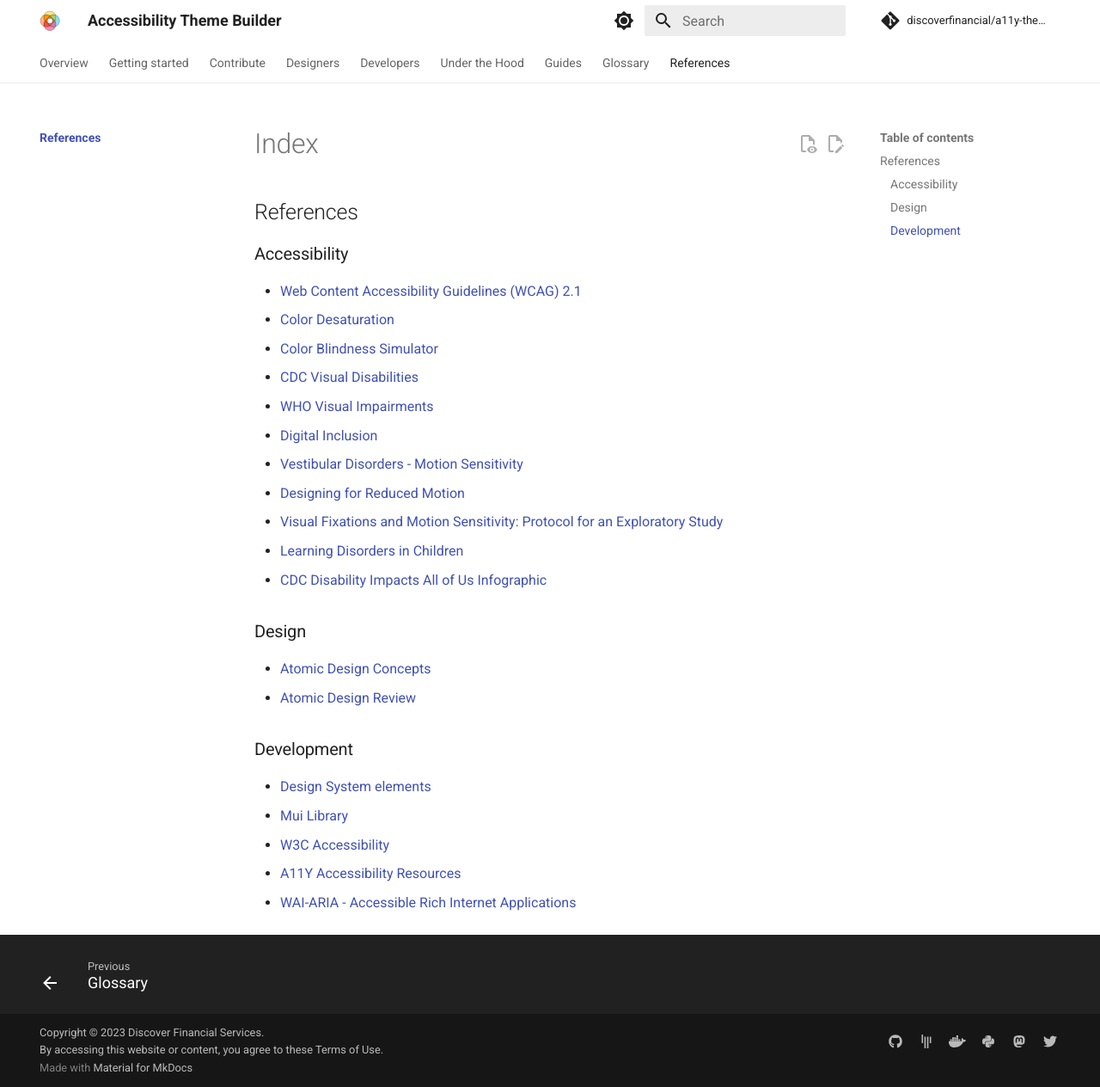
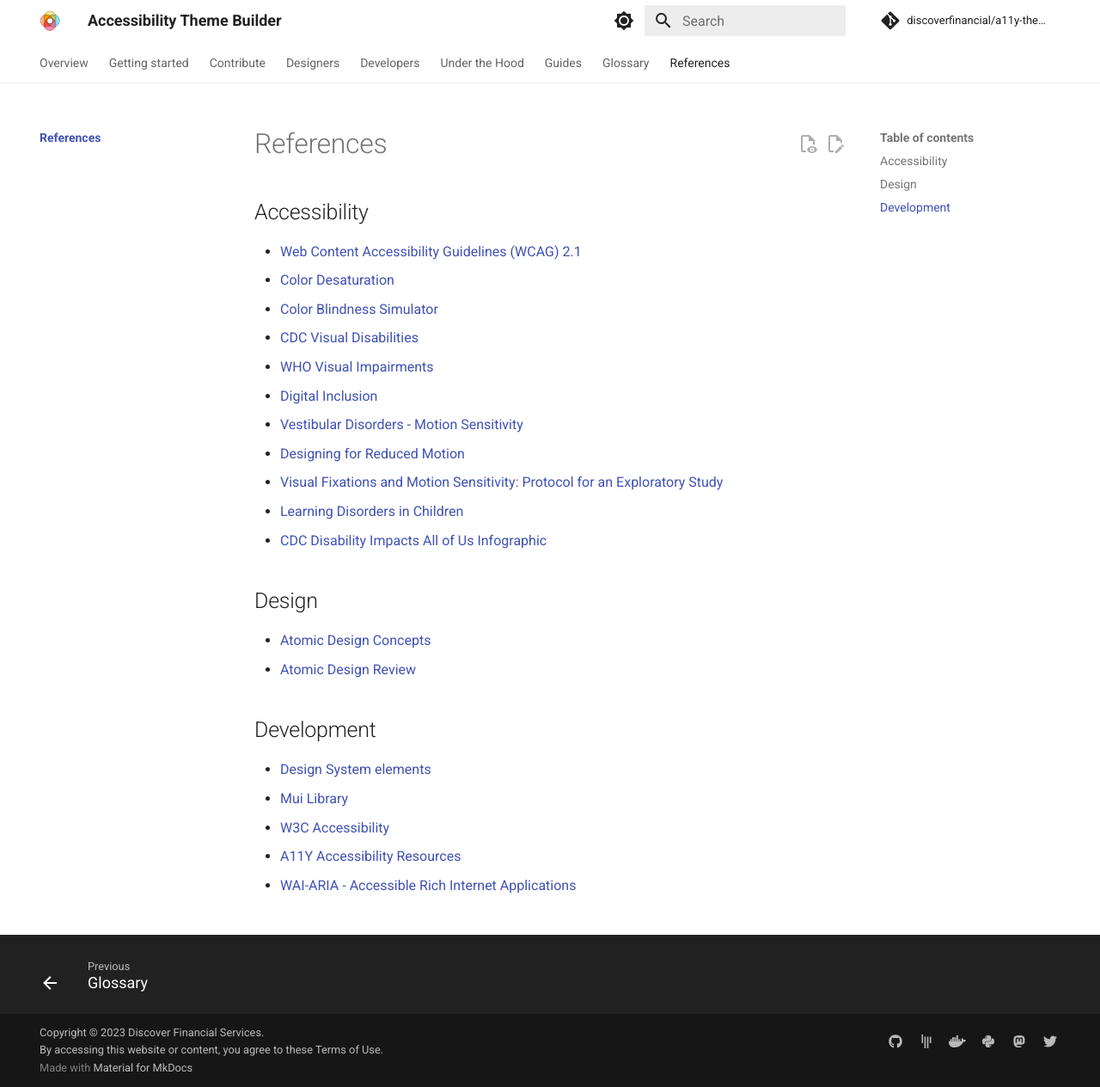
Before and after one commit to finos/a11y-theme-builder, an MkDocs documentation site: the page built from docs/references/index.md, in a window 1280 px wide and 1264 px high. Shown: the whole window at 86% size. Built offline with MkDocs 1.6.1 and Material for MkDocs 9.7.7, drawn with Linux system fonts in a browser that asks for light colours; comment, search, counter and statistics services are not loaded.

Commit message:
Fixed references headers
Signed-off-by: Dan Gisolfi <vinomaster@users.noreply.github.com>

```diff
--- a/docs/references/index.md
+++ b/docs/references/index.md
@@ -1,5 +1,5 @@
-## References
-### Accessibility
+# References
+## Accessibility
 * [Web Content Accessibility Guidelines (WCAG) 2.1][WCAG]
 * [Color Desaturation](https://css-tricks.com/using-javascript-to-adjust-saturation-and-brightness-of-rgb-colors/)
 * [Color Blindness Simulator](https://www.color-blindness.com/coblis-color-blindness-simulator/)
@@ -12,11 +12,11 @@
 * [Learning Disorders in Children](https://www.cdc.gov/ncbddd/developmentaldisabilities/learning-disorder.html)
 * [CDC Disability Impacts All of Us Infographic](https://www.cdc.gov/ncbddd/disabilityandhealth/infographic-disability-impacts-all.html)
 
-### Design
+## Design
 * [Atomic Design Concepts](https://bradfrost.com/blog/post/atomic-web-design/)
 * [Atomic Design Review](https://uxdesign.cc/4-things-you-need-to-know-about-atomic-design-e0d3e8269420)
 
-### Development
+## Development
 * [Design System elements](https://blog.hubspot.com/website/design-system)
 * [Mui Library](https://mui.com/base/getting-started/overview/)
 * [W3C Accessibility](https://www.w3.org/standards/webdesign/accessibility)
```
